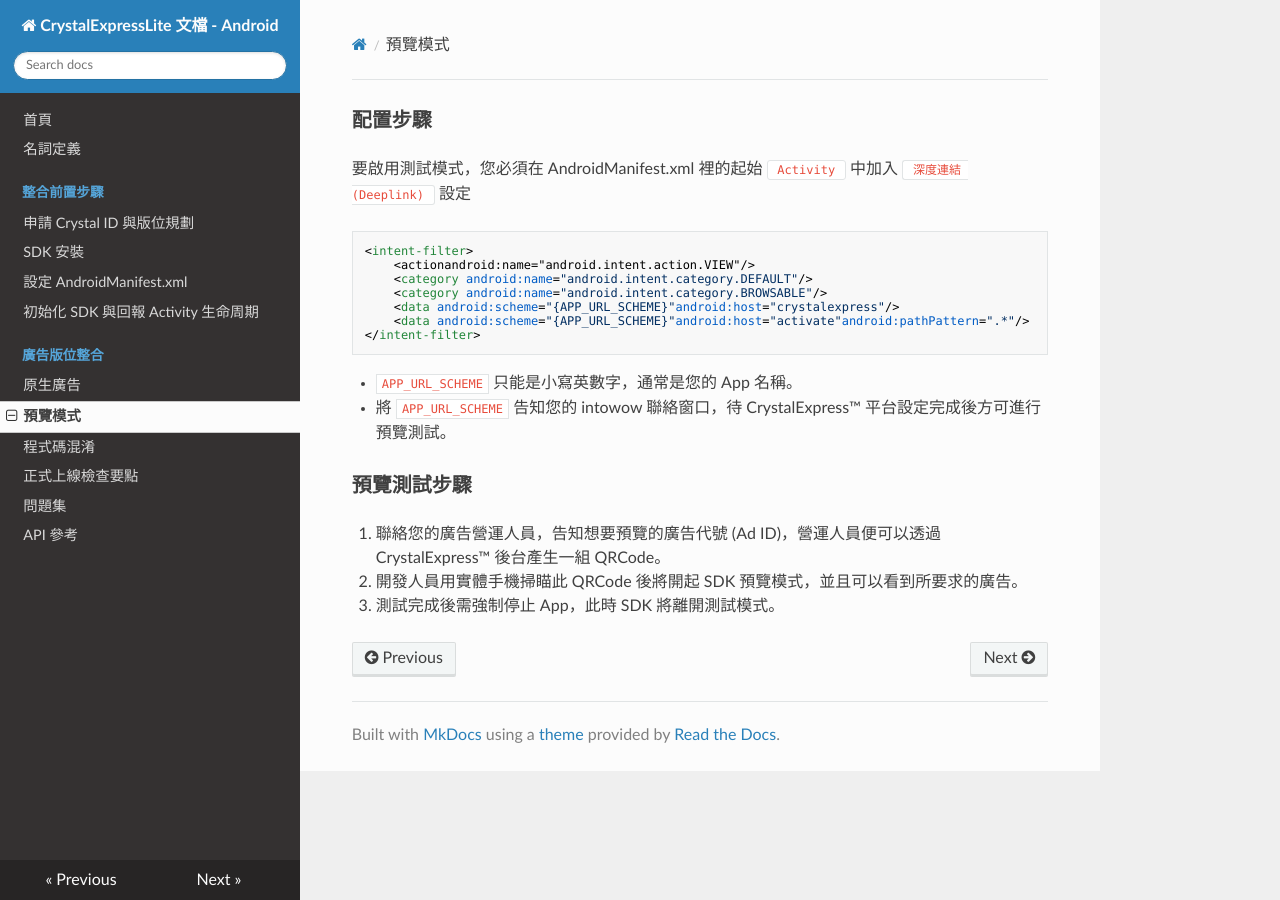
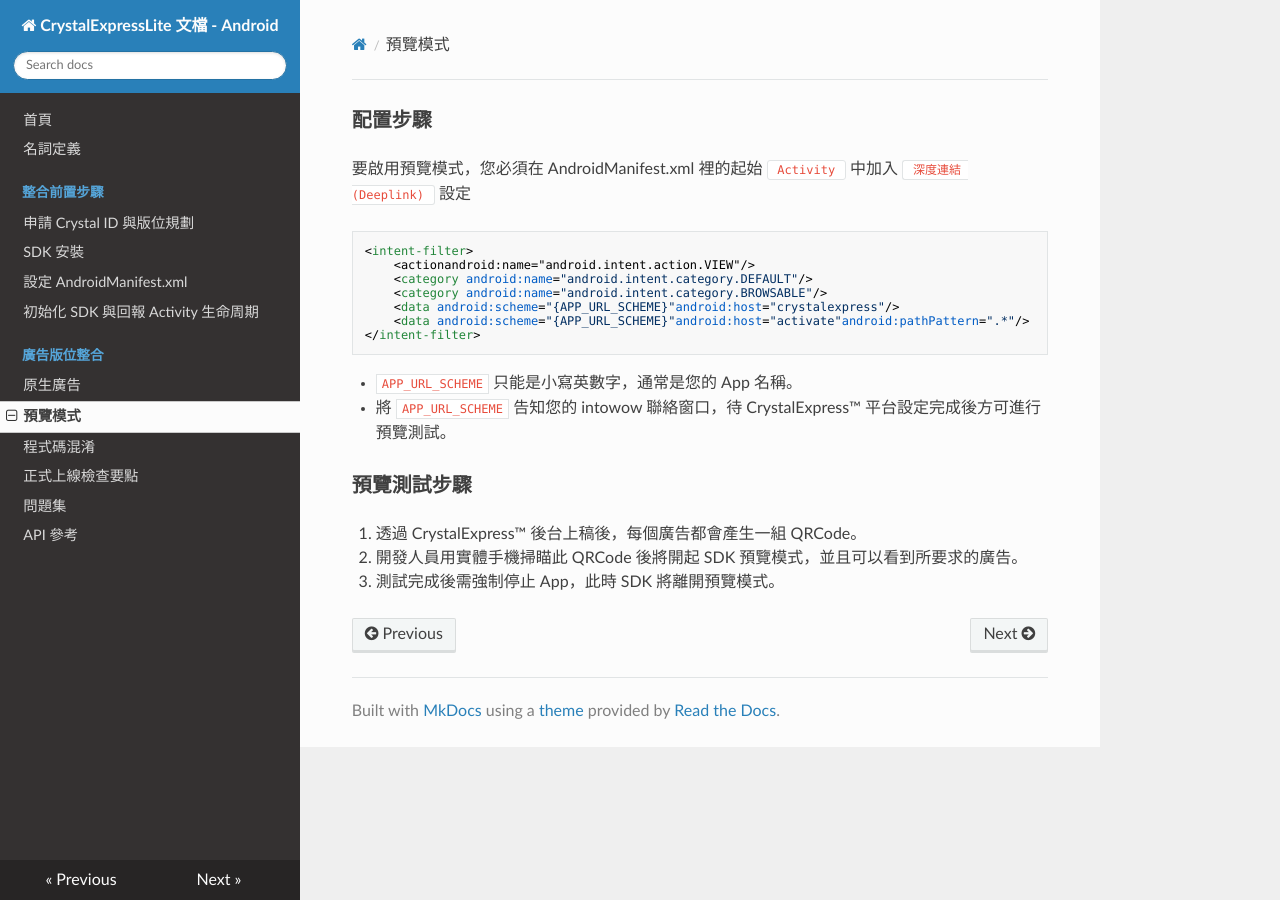
Before and after one commit to intowow/CrystalExpressLiteDocumentation-Android-zh_CN, an MkDocs documentation site: the page built from docs/preview-mode.md, in a window 1280 px wide. Built offline with MkDocs 1.6.1, drawn with Linux system fonts in a browser that asks for light colours; nearby versions of some CDN libraries; old or Windows-style settings are respelled for this version of MkDocs.

````diff
--- a/docs/preview-mode.md
+++ b/docs/preview-mode.md
@@ -1,5 +1,5 @@
 ### 配置步驟
-要啟用測試模式，您必須在 AndroidManifest.xml 裡的起始 `Activity` 中加入 `深度連結 (Deeplink)` 設定
+要啟用預覽模式，您必須在 AndroidManifest.xml 裡的起始 `Activity` 中加入 `深度連結 (Deeplink)` 設定
 
 ``` xml
 <intent-filter>
@@ -15,6 +15,6 @@
 - 將 `APP_URL_SCHEME` 告知您的 intowow 聯絡窗口，待 CrystalExpress&trade; 平台設定完成後方可進行預覽測試。
 
 ### 預覽測試步驟
-1. 聯絡您的廣告營運人員，告知想要預覽的廣告代號 (Ad ID)，營運人員便可以透過 CrystalExpress&trade; 後台產生一組 QRCode。
+1. 透過 CrystalExpress™ 後台上稿後，每個廣告都會產生一組 QRCode。
 2. 開發人員用實體手機掃瞄此 QRCode 後將開起 SDK 預覽模式，並且可以看到所要求的廣告。
-3. 測試完成後需強制停止 App，此時 SDK 將離開測試模式。
+3. 測試完成後需強制停止 App，此時 SDK 將離開預覽模式。
````
Also changed, not shown: docs/checkpoint.md (+1 -1 lines), docs/faq.md (+3 -3 lines), docs/sdk-installation.md (+3 -3 lines), docs/terminology.md (+1 -1 lines).
